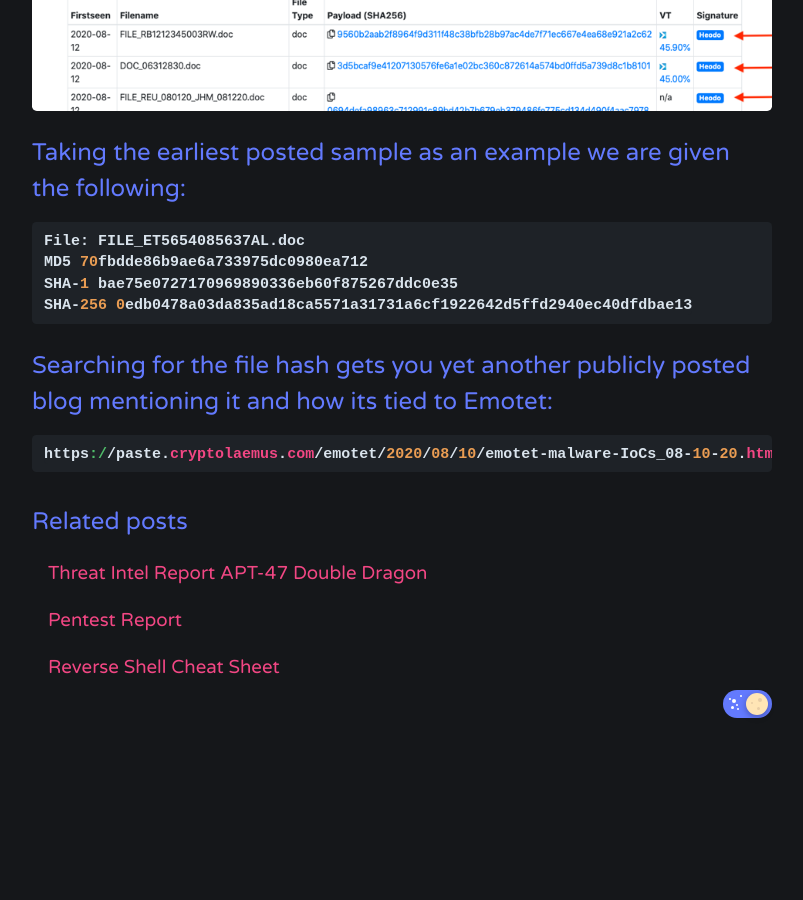
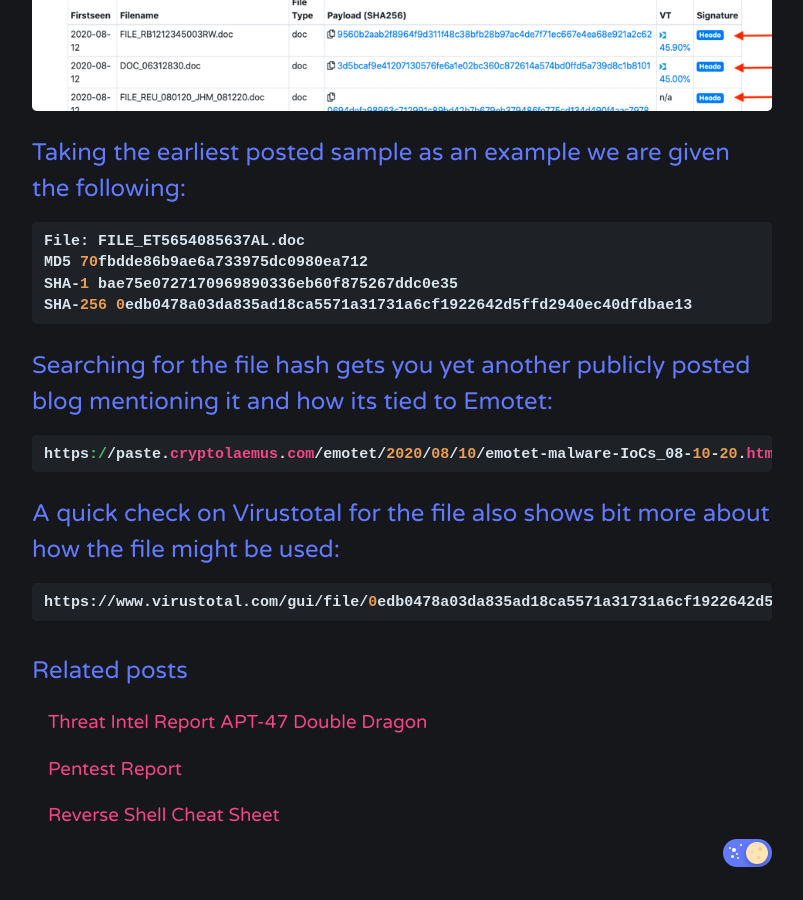
Before and after one commit to Rayferrufino/Rayferrufino.github.io, a Jekyll site: the page built from _posts/2020-12-27-Threat Hunting Report.md, in a window 1280 px wide and 900 px high, scrolled down 2624 px. Shown: the whole window, without its empty margins (238-1041 px from the left). Built offline with Jekyll 4.4.1, drawn with Linux system fonts in a browser that asks for light colours; comment, search, counter and statistics services are not loaded; before the commit the page ends 3375 px from its top, so only the background shows below that.

Commit message:
Update 2020-12-27-Threat Hunting Report.md

````diff
--- a/_posts/2020-12-27-Threat Hunting Report.md
+++ b/_posts/2020-12-27-Threat Hunting Report.md
@@ -53,3 +53,10 @@
 ```ruby
 https://paste.cryptolaemus.com/emotet/2020/08/10/emotet-malware-IoCs_08-10-20.html
 ```
+
+
+## A quick check on Virustotal for the file also shows bit more about how the file might be used:
+
+```python
+https://www.virustotal.com/gui/file/0edb0478a03da835ad18ca5571a31731a6cf1922642d5ffd2940ec40dfdbae13/relations
+```
````
